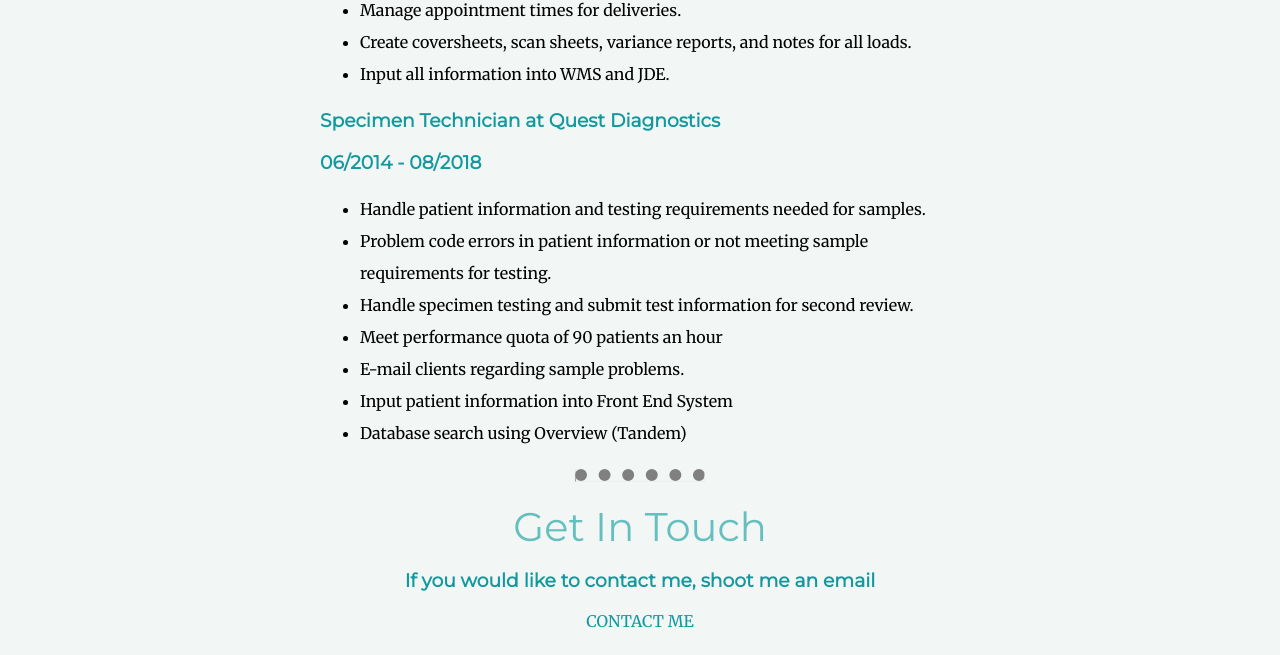
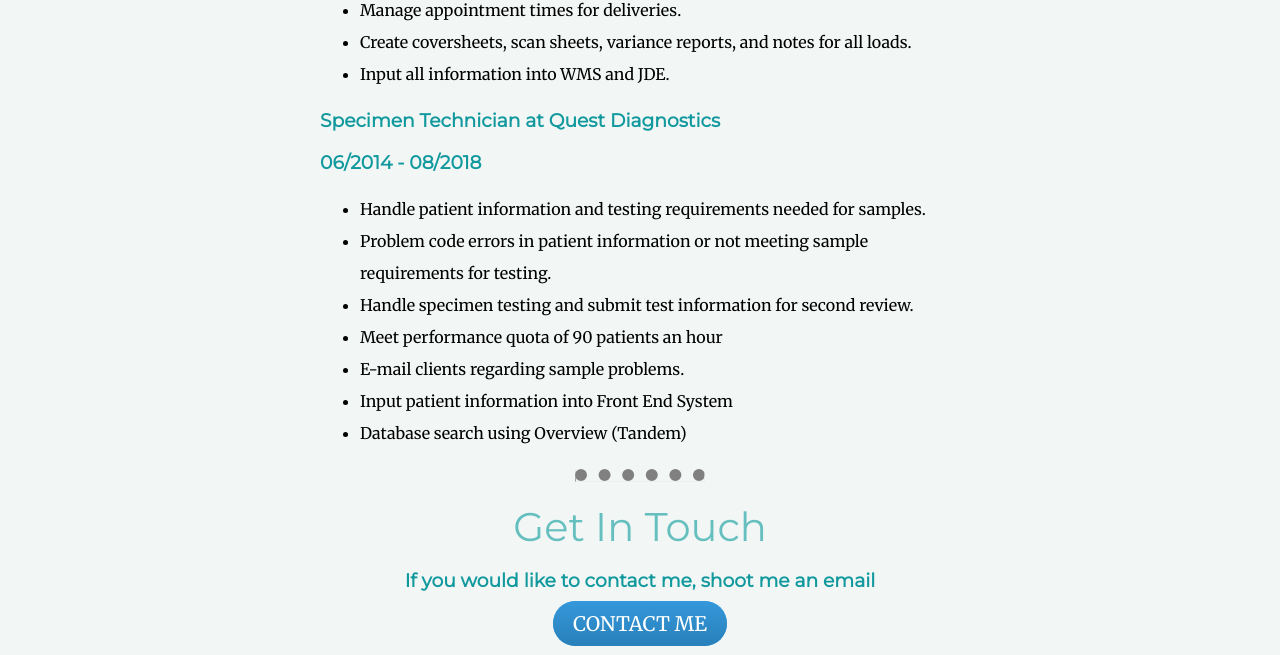
Before and after one commit to LuisMoranDev/Resume, a plain HTML site: page index.html in a window 1280 px wide. Shown: the part 1724-2379 px from the top of the page. Drawn offline with Linux system fonts and the light colour scheme.

Commit message:
Add files via upload

```diff
--- a/CSS/styles.css
+++ b/CSS/styles.css
@@ -12,6 +12,7 @@ h1 {
   color: #66BFBF;
   line-height: 2;
 }
+
 
 h2 {
   font-family: 'Montserrat', sans-serif;
@@ -56,6 +57,10 @@ li{
   padding-top: 100px;
 
 }
+
+              .class{
+                text-decoration: none;
+              }
               .code{
                 color: #60a9a6;
                 font-family: 'Roboto Mono', monospace;
@@ -139,6 +144,38 @@ li{
     .contact-me{
       padding-bottom: 30px;
     }
+
+    .btn {
+  background: #3498db;
+  background-image: -webkit-linear-gradient(top, #3498db, #2980b9);
+  background-image: -moz-linear-gradient(top, #3498db, #2980b9);
+  background-image: -ms-linear-gradient(top, #3498db, #2980b9);
+  background-image: -o-linear-gradient(top, #3498db, #2980b9);
+  background-image: linear-gradient(to bottom, #3498db, #2980b9);
+  -webkit-border-radius: 28;
+  -moz-border-radius: 28;
+  border-radius: 28px;
+  color: #ffffff;
+  font-size: 20px;
+  padding: 10px 20px 10px 20px;
+  text-decoration: none;
+}
+
+.btn:hover {
+  background: #30e3cb;
+  background-image: -webkit-linear-gradient(top, #30e3cb, #2bc4ad);
+  background-image: -moz-linear-gradient(top, #30e3cb, #2bc4ad);
+  background-image: -ms-linear-gradient(top, #30e3cb, #2bc4ad);
+  background-image: -o-linear-gradient(top, #30e3cb, #2bc4ad);
+  background-image: linear-gradient(to bottom, #30e3cb, #2bc4ad);
+  text-decoration: none;
+}
     .touch{
       margin-top: 20px;
     }
+
+    /*    FOOTER */
+
+    .copyright{
+      color: #EAF6F6;
+    }
```
